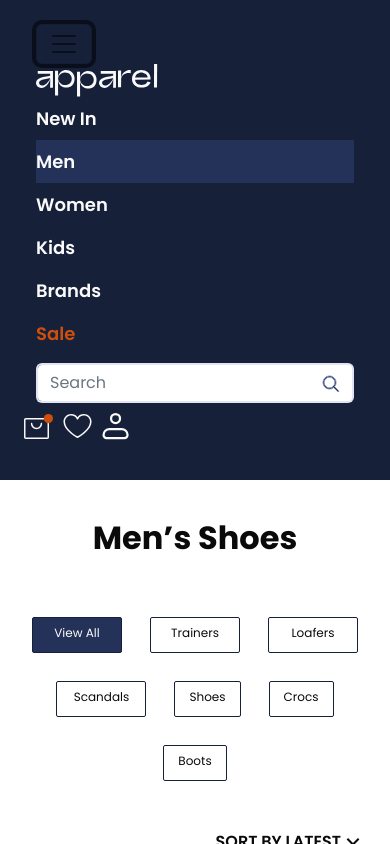
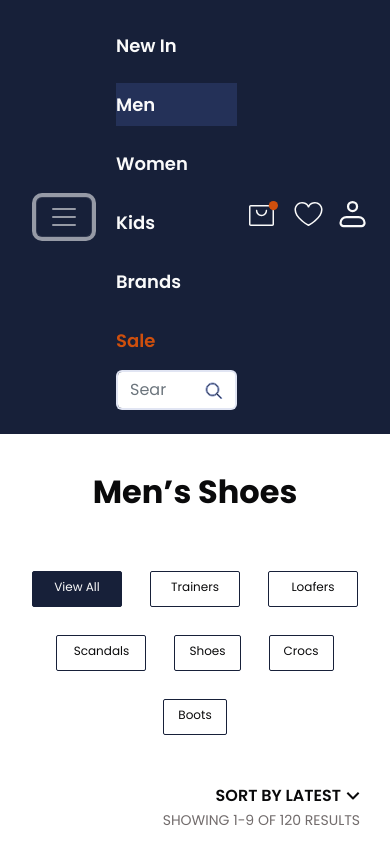
Before and after one commit to steffieMD/hng-task-apparel-app, a React (Vite) app: page / in a window 390 px wide. Both pictures are taken after a click on the button "Toggle navigation". Shown: the top 844 px of the page. Built offline with nearby package versions, Linux system fonts and the light colour scheme.

Commit message:
Update Navbar

```diff
--- a/src/Cart.jsx
+++ b/src/Cart.jsx
@@ -82,7 +82,7 @@ export default function Cart() {
         </div>
       </div>
 
-      <div className="listProduct">
+      <div className="cart-listProduct">
         <Product />
         <Product />
         <Product />
--- a/src/Navbar.jsx
+++ b/src/Navbar.jsx
@@ -10,82 +10,85 @@ import { Outlet, Link } from "react-router-dom";
 export default function Navbar() {
   return (
     <>
-      <nav class="navbar navbar-expand-lg bg-light justify-content-between">
-        <div class="container-fluid">
+      <nav className="navbar navbar-expand-lg navbar-dark bg-dark justify-content-between">
+        <div className="container-fluid gap-4">
           <button
-            class="navbar-toggler"
+            className="navbar-toggler"
             type="button"
             data-bs-toggle="collapse"
             data-bs-target="#navbarSupportedContent"
             aria-controls="navbarSupportedContent"
             aria-expanded="false"
             aria-label="Toggle navigation">
-            <span class="navbar-toggler-icon"></span>
+            <span className="navbar-toggler-icon"></span>
           </button>
-          <div class="collapse navbar-collapse " id="navbarSupportedContent">
-            <Link class="navbar-brand" to="/">
+
+          <div
+            className="collapse navbar-collapse "
+            id="navbarSupportedContent">
+            <Link className="navbar-brand" to="/">
               <img src={logo} alt="shop logo" className="homePage" />
             </Link>
 
-            <ul class="navbar-nav ms-auto me-auto mb-2 mb-lg-0 ">
-              <li class="nav-item">
-                <a class="nav-link" href="#">
+            <ul className="navbar-nav gap-3 ms-auto me-auto mb-2 mb-lg-0 ">
+              <li className="nav-item">
+                <a className="nav-link" href="#">
                   New In
                 </a>
               </li>
-              <li class="nav-item active">
-                <Link class="nav-link" to="/">
+              <li className="nav-item men-active">
+                <Link className="nav-link" to="/">
                   Men
                 </Link>
               </li>
 
-              <li class="nav-item">
-                <a class="nav-link" href="#">
+              <li className="nav-item">
+                <a className="nav-link" href="#">
                   Women
                 </a>
               </li>
 
-              <li class="nav-item">
-                <a class="nav-link">Kids</a>
+              <li className="nav-item">
+                <a className="nav-link">Kids</a>
               </li>
-              <li class="nav-item">
-                <a class="nav-link">Brands</a>
+              <li className="nav-item">
+                <a className="nav-link">Brands</a>
               </li>
-              <li class="nav-item">
-                <a class="nav-link sale">Sale</a>
+              <li className="nav-item">
+                <a className="nav-link sale">Sale</a>
               </li>
             </ul>
-            <form class="d-flex flex-row " role="search">
+            <form className="d-flex flex-row " role="search">
               <input
-                class="form-control "
+                className="form-control "
                 type="search"
                 placeholder="Search"
                 aria-label="Search"
               />
-              <button class="btn " type="submit">
+              <button className="btn " type="submit">
                 <img src="src/assets/svg/search-icon.svg" alt="" />
               </button>
             </form>
           </div>
         </div>
         <ul
-          class=" me-auto mb-2 mb-lg-0 nav-icons
+          className=" me-auto mb-2 mb-lg-0 nav-icons gap-3
 ">
-          <li class="nav-item">
+          <li className="nav-item">
             <Link className="nav-link" to="/cartpage">
               <span className="cart-icon">
                 <img src={cartIcon} alt="cart icon" />
               </span>
             </Link>
           </li>
-          <li class="nav-item">
-            <a class="nav-link" href="#">
+          <li className="nav-item">
+            <a className="nav-link" href="#">
               <img src={likeIcon} alt="like icon" />
             </a>
           </li>
 
-          <li class="nav-item">
-            <a class="nav-link ">
+          <li className="nav-item">
+            <a className="nav-link ">
               <img src={profileIcon} alt="profile icon" />
             </a>
           </li>
--- a/src/styles/cart-page.css
+++ b/src/styles/cart-page.css
@@ -270,7 +270,7 @@ body {
   height: 100%;
 }
 
-.listProduct {
+.cart-listProduct {
   display: flex;
   flex-basis: auto;
   flex-wrap: wrap;
@@ -309,7 +309,7 @@ body {
     margin-bottom: 10px;
   }
 
-  .listProduct {
+  .cart-listProduct {
     display: none;
   }
 
@@ -485,7 +485,7 @@ body {
     font-size: 12px;
   }
 
-  .listProduct {
+  .cart-listProduct {
     display: flex;
     flex-basis: auto;
     flex-wrap: wrap;
--- a/src/styles/navbar-footer.css
+++ b/src/styles/navbar-footer.css
@@ -34,12 +34,14 @@ body::-webkit-scrollbar {
 .navbar {
   background-color: #172039 !important;
   padding: 24px !important;
+  flex-wrap: nowrap !important;
 }
 
 .navbar a {
   color: var(--Base-Base_White) !important;
   font-size: 18px !important;
   font-weight: 600 !important;
+  white-space: nowrap !important;
 }
 
 .nav-icons {
@@ -50,7 +52,6 @@ body::-webkit-scrollbar {
   list-style: none;
   --bs-nav-link-padding-x: 0;
   --bs-nav-link-padding-y: 0.5rem;
-  gap: 10px !important;
 }
 
 .flex-row {
@@ -77,7 +78,7 @@ a.sale {
   color: #ce4f0d !important;
 }
 
-.active {
+.men-active {
   background-color: #243158 !important;
 }
 
@@ -294,6 +295,9 @@ a.sale {
     --bs-nav-link-disabled-color: var(--bs-navbar-disabled-color);
   }
 
+  .navbar-brand {
+    display: none !important;
+  }
   .main-footer {
     padding: 0;
     display: block;
--- a/src/styles/productlist-page.css
+++ b/src/styles/productlist-page.css
@@ -357,6 +357,10 @@ span.size {
     margin-top: 5px;
   }
 
+  .productListSection {
+    max-width: 315px;
+  }
+
   .productListSection .listProduct {
     row-gap: 60px;
   }
@@ -370,7 +374,7 @@ span.size {
   }
 
   .listProduct .item {
-    width: 330px;
+    max-width: 315px;
   }
 
   .addCart {
```
